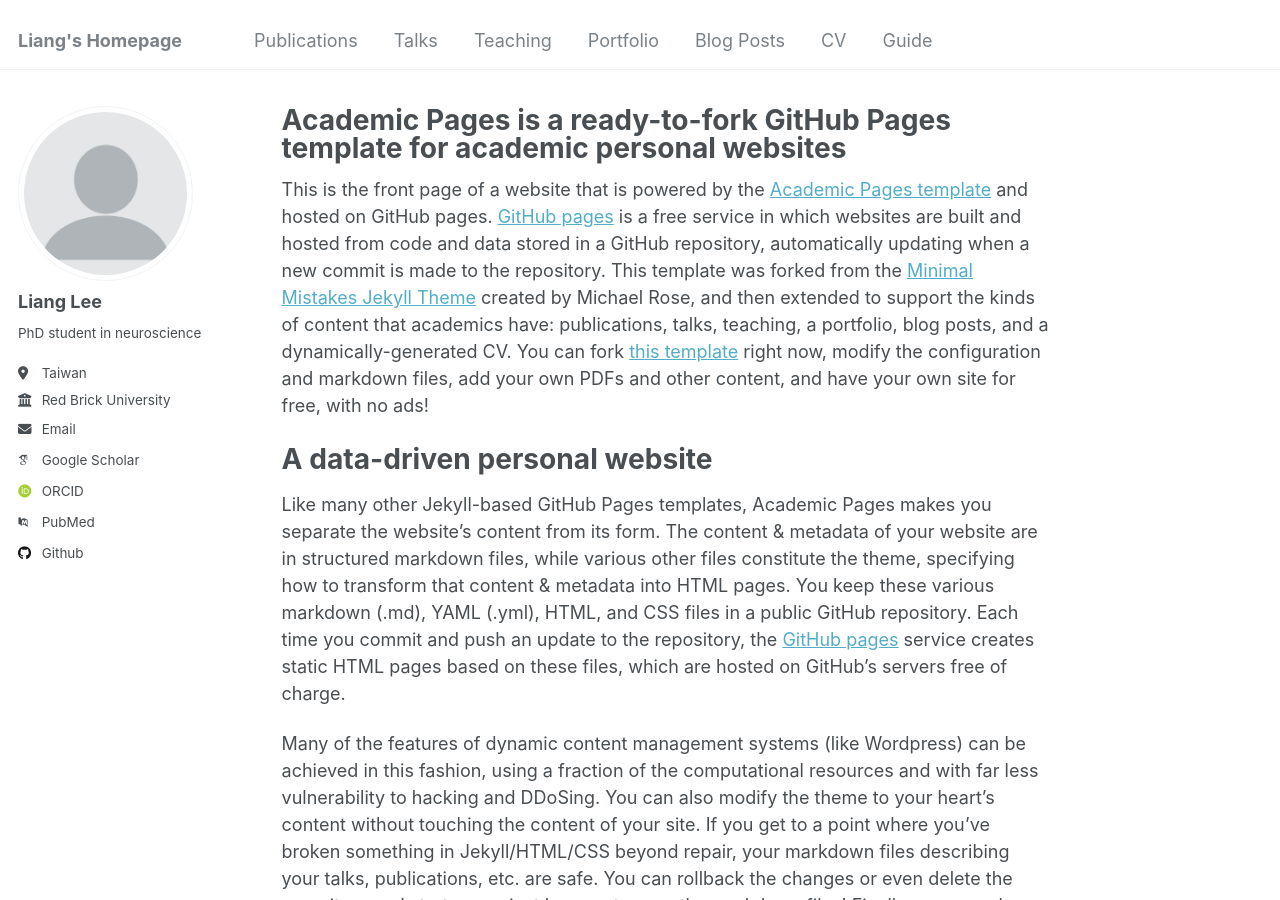
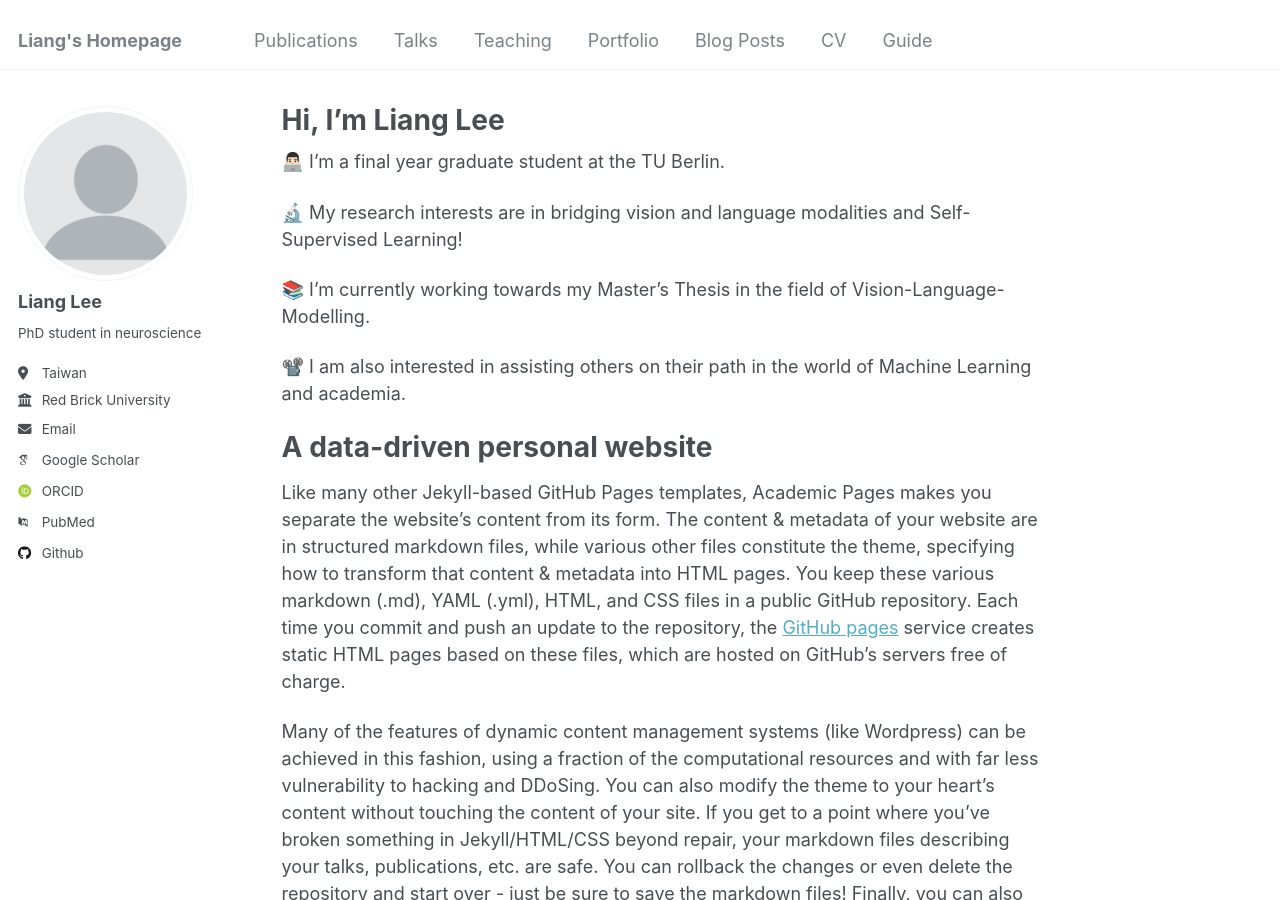
Before and after one commit to liangleeTW/liangleeTW.github.io, a Jekyll site: the page built from _pages/about.md, in a window 1280 px wide and 900 px high. Built offline with Jekyll 4.4.1, drawn with Linux system fonts in a browser that asks for light colours; some web fonts are replaced.

Commit message:
Update about.md

```diff
--- a/_pages/about.md
+++ b/_pages/about.md
@@ -1,13 +1,20 @@
 ---
 permalink: /
-title: "Academic Pages is a ready-to-fork GitHub Pages template for academic personal websites"
+title: "Hi, I'm Liang Lee"
 author_profile: true
 redirect_from:
   - /about/
   - /about.html
 ---
 
-This is the front page of a website that is powered by the [Academic Pages template](https://github.com/academicpages/academicpages.github.io) and hosted on GitHub pages. [GitHub pages](https://pages.github.com) is a free service in which websites are built and hosted from code and data stored in a GitHub repository, automatically updating when a new commit is made to the repository. This template was forked from the [Minimal Mistakes Jekyll Theme](https://mmistakes.github.io/minimal-mistakes/) created by Michael Rose, and then extended to support the kinds of content that academics have: publications, talks, teaching, a portfolio, blog posts, and a dynamically-generated CV. You can fork [this template](https://github.com/academicpages/academicpages.github.io) right now, modify the configuration and markdown files, add your own PDFs and other content, and have your own site for free, with no ads!
+👨🏻‍💻 I'm a final year graduate student at the TU Berlin.
+
+🔬 My research interests are in bridging vision and language modalities and Self-Supervised Learning!
+
+📚 I'm currently working towards my Master's Thesis in the field of Vision-Language-Modelling.
+
+📽️ I am also interested in assisting others on their path in the world of Machine Learning and academia.
+
 
 A data-driven personal website
 ======
```
